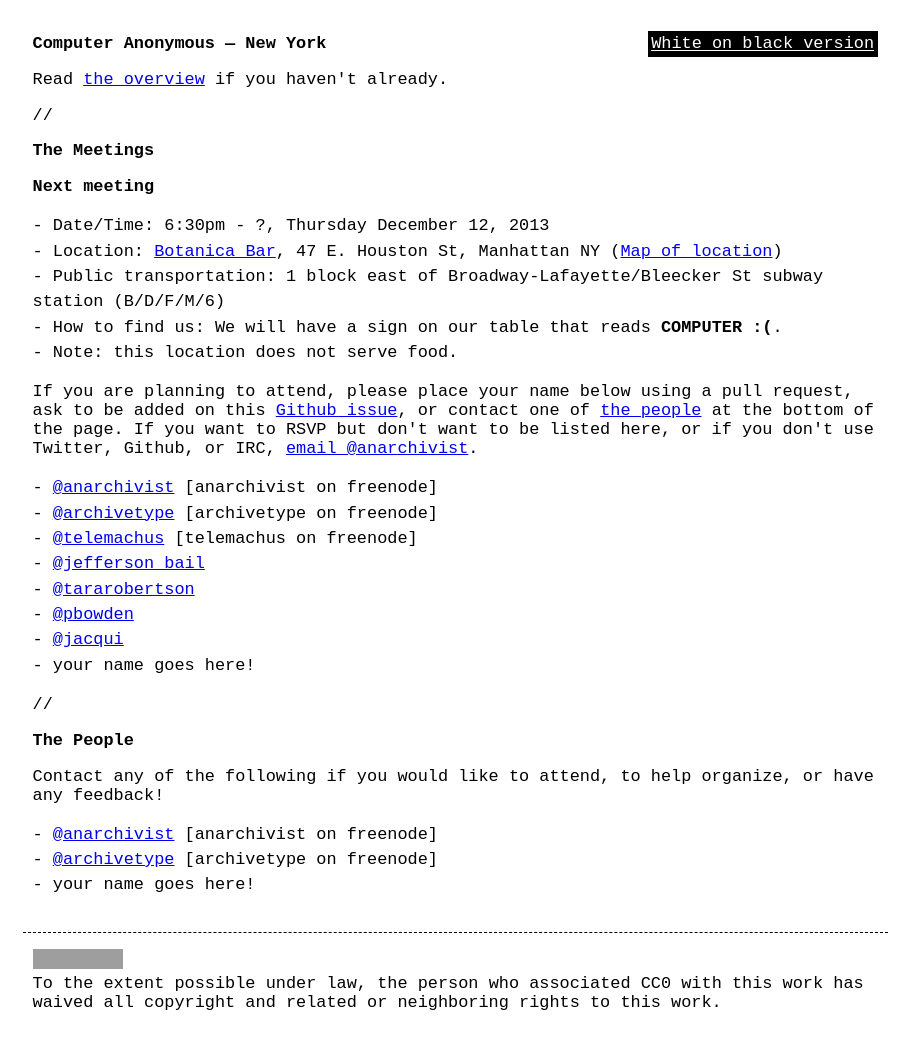
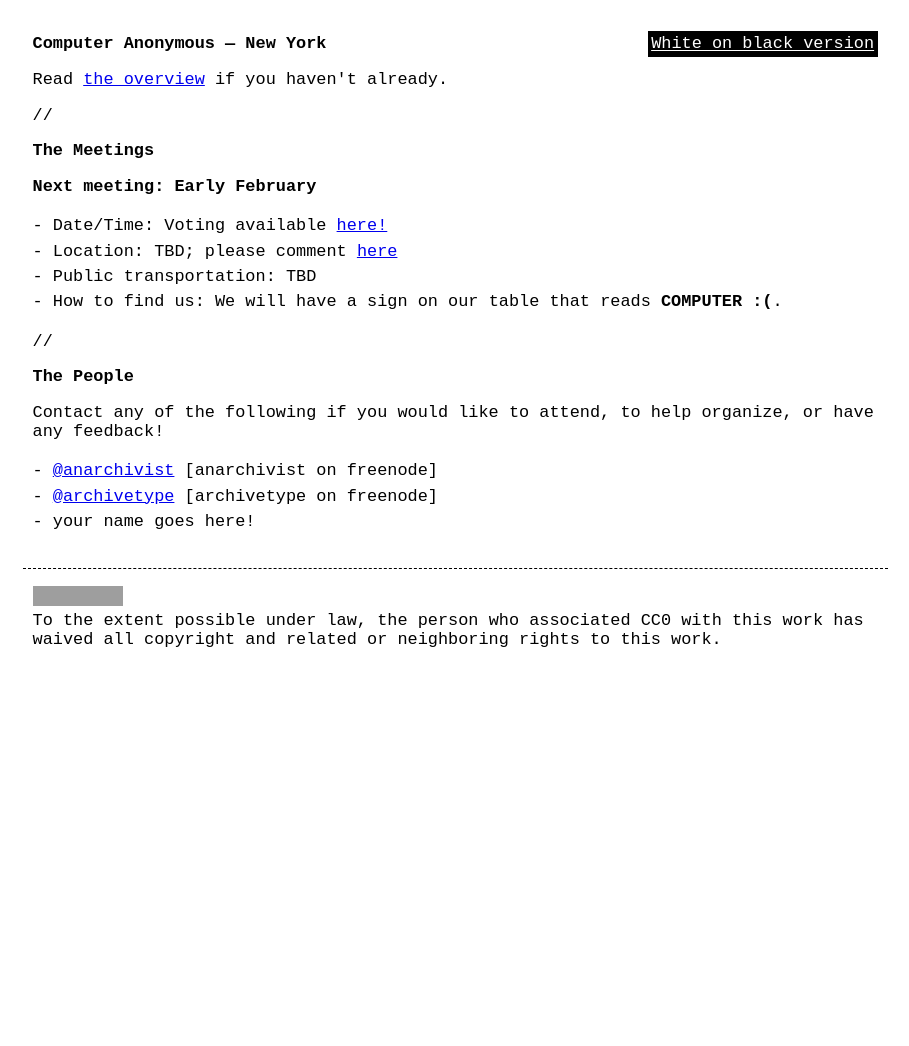
Before and after one commit to computeranonymous/computer, a Jekyll site: the page built from us_newyork.html, in a window 1280 px wide. Shown: the whole page, without its empty margins (185-1094 px from the left). Built offline with Jekyll 4.4.1, drawn with Linux system fonts in a browser that asks for light colours; after the commit the page ends 900 px from its top, so only the background shows below that; grey boxes are pictures that could not be loaded.

Commit message:
Update us_newyork.html
Removed old info and added poll for next meeting

```diff
--- a/us_newyork.html
+++ b/us_newyork.html
@@ -10,27 +10,13 @@ title: Computer Anonymous - New York
 
 <h2 id="meetings">The Meetings</h2>
 
-<h3>Next meeting</h3>
+<h3>Next meeting: Early February</h3>
 
 <ul>
-<li>Date/Time: 6:30pm - ?, Thursday December 12, 2013</li>
-<li>Location: <a href="http://www.yelp.com/biz/botanica-bar-new-york">Botanica Bar</a>, 47 E. Houston St, Manhattan NY (<a href="https://maps.google.com/maps?ie=UTF-8&amp;q=47+E+Houston+St+10012">Map of location</a>)</li>
-<li>Public transportation: 1 block east of Broadway-Lafayette/Bleecker St subway station (B/D/F/M/6)</li>
+<li>Date/Time: Voting available <a href="http://doodle.com/72qqzi8iyfwx6ufp">here!</a></li>
+<li>Location: TBD; please comment <a href="http://doodle.com/72qqzi8iyfwx6ufp">here</a></li>
+<li>Public transportation: TBD</li>
 <li>How to find us: We will have a sign on our table that reads <strong>COMPUTER :(</strong>.</li>
-<li>Note: this location does not serve food.</li>
-</ul>
-
-<p>If you are planning to attend, please place your name below using a pull request,  ask to be added on this <a href="https://github.com/computeranonymous/computer/issues/246">Github issue</a>, or contact one of <a href="#people">the people</a> at the bottom of the page. If you want to RSVP but don't want to be listed here, or if you don't use Twitter, Github, or IRC, <a href="mailto:mark@matienzo.org">email @anarchivist</a>.</p>
-
-<ul>
-    <li><a href="https://twitter.com/anarchivist">@anarchivist</a> [anarchivist on freenode]</li>
-    <li><a href="https://twitter.com/archivetype">@archivetype</a> [archivetype on freenode]</li>
-    <li><a href="https://twitter.com/telemachus">@telemachus</a> [telemachus on freenode]</li>
-    <li><a href="https://twitter.com/jefferson_bail">@jefferson_bail</a></li>
-    <li><a href="https://twitter.com/tararobertson">@tararobertson</a></li>
-    <li><a href="https://twitter.com/pbowden">@pbowden</a></li>
-    <li><a href="https://twitter.com/jacqui">@jacqui</a></li>
-    <li>your name goes here!</li>
 </ul>
 
 
```
